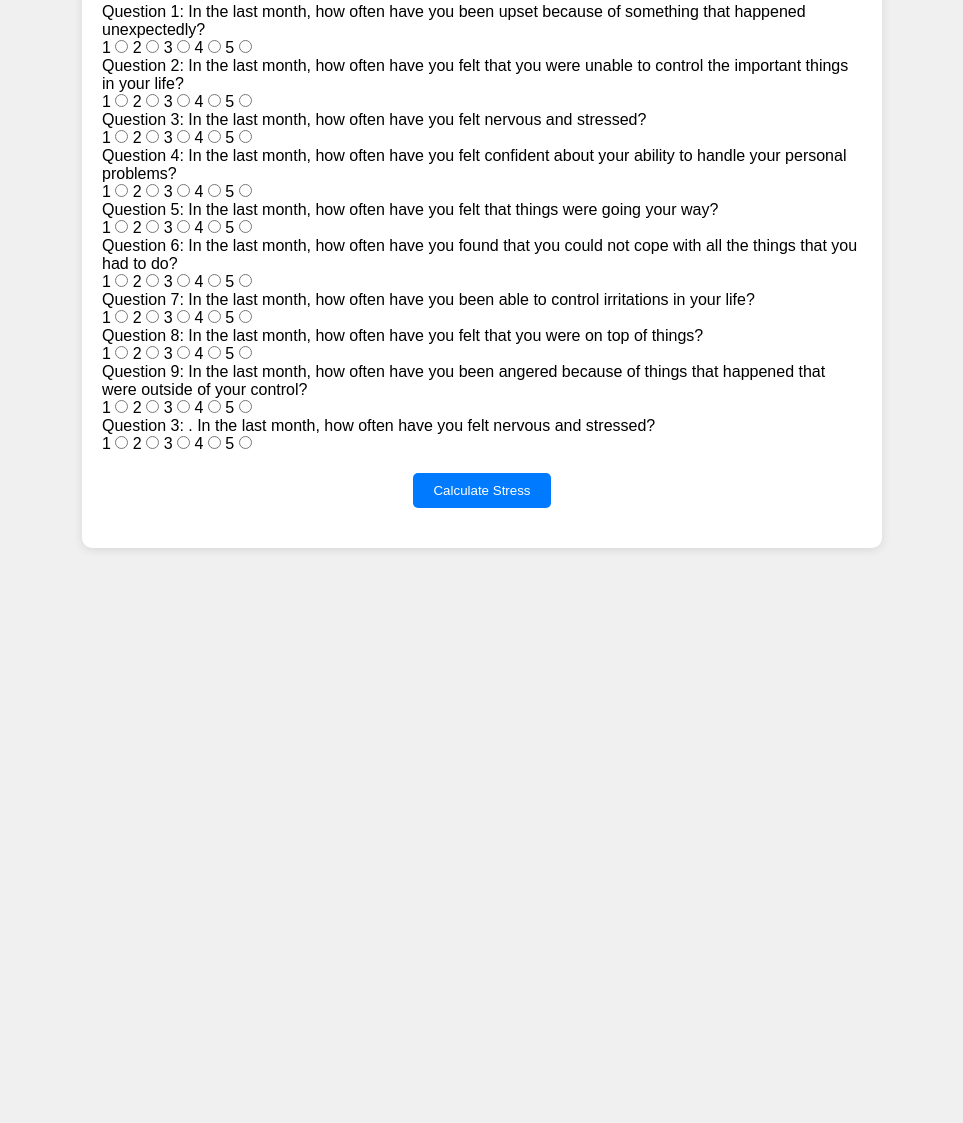
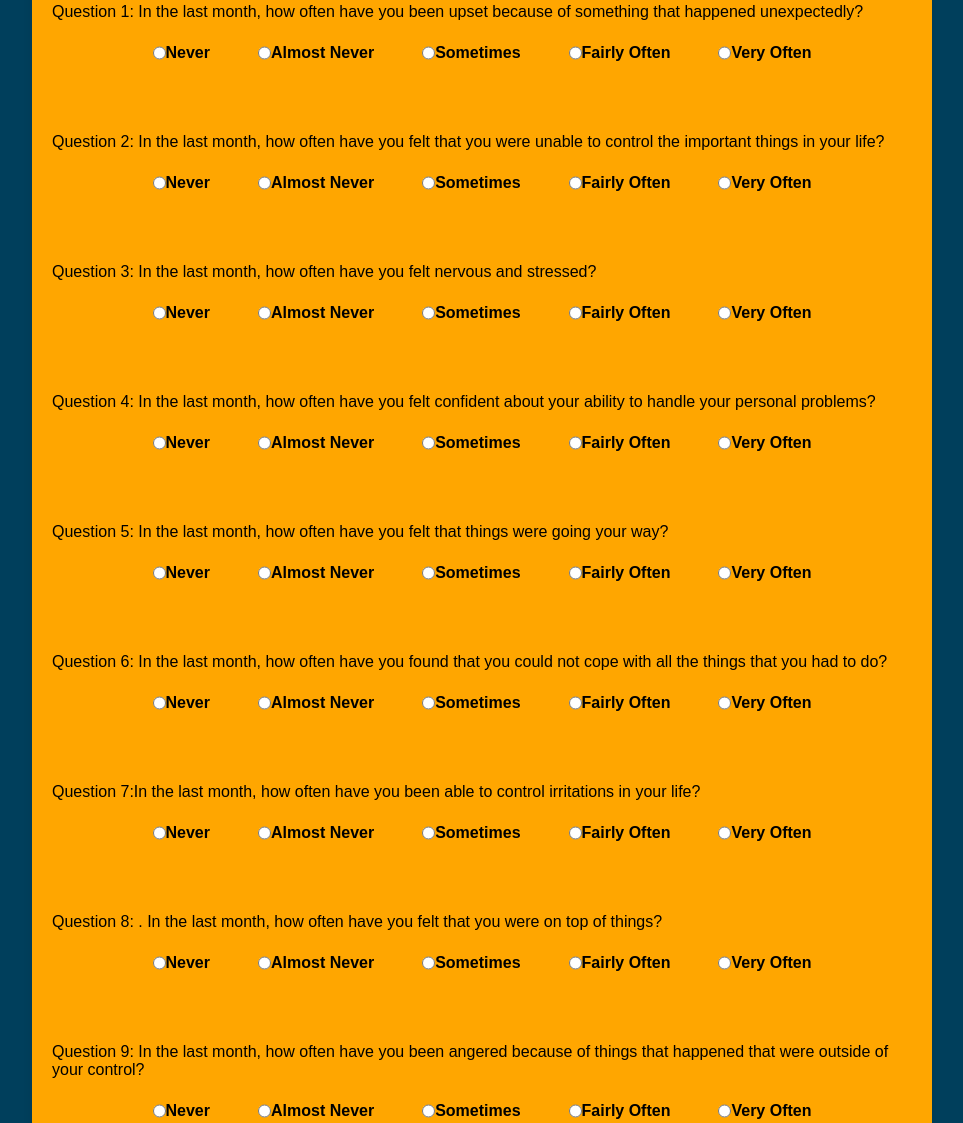
Before and after one commit to sana-45/sana-45.github.io, a plain HTML site: page index.html in a window 1280 px wide. Shown: the part 124-1247 px from the top of the page, without its empty margins (158-1121 px from the left). Before the commit the page ends 800 px from the top, so only its background shows below. Drawn offline with Linux system fonts and the light colour scheme.

Commit message:
bg color and script updated

```diff
--- a/index.css
+++ b/index.css
@@ -7,17 +7,26 @@ body {
     font-family: Arial, sans-serif;
     margin: 0;
     padding: 0;
-    background-color: #f0f0f0;
+    background-color: #003f5c;
+  }
+
+  label{
+    font-weight: 700;
+  }
+  p{
+    width: 100%;
   }
 
   .container {
-    max-width: 800px;
+    max-width: 900px;
     margin: 50px auto;
     padding: 20px;
-    background-color: white;
+    background-color: #ffa600;
     border-radius: 10px;
     box-shadow: 0 2px 10px rgba(0, 0, 0, 0.1);
   }
+
+
 
   h1 {
     text-align: center;
@@ -25,7 +34,29 @@ body {
   }
 
   form {
-    /* Your form styles here */
+    display: flex;
+    flex-direction: column;
+    gap: 3em;
+
+    .question{
+      display: flex;
+      flex-direction: column;
+      align-items: center;
+
+
+    }
+  }
+
+  main{
+    height: 4rem;
+    display: flex;
+    align-items: center;
+    gap: 3rem;
+
+    div{
+      display: flex;
+      flex-direction: row-reverse;
+    }
   }
 
   button {
--- a/index.html
+++ b/index.html
@@ -14,164 +14,291 @@
       <div class="question">
         <p>Question 1: In the last month, how often have you been upset because of something that
           happened unexpectedly?</p>
-        <label for="q1_1">1</label>
-        <input type="radio" name="q1" id="q1_1" value="1" required>
-        <label for="q1_2">2</label>
-        <input type="radio" name="q1" id="q1_2" value="2">
-        <label for="q1_3">3</label>
-        <input type="radio" name="q1" id="q1_3" value="3">
-        <label for="q1_4">4</label>
-        <input type="radio" name="q1" id="q1_4" value="4">
-        <label for="q1_5">5</label>
-        <input type="radio" name="q1" id="q1_5" value="5">
+          <main>
+                <div>
+                  <label for="q1_1">Never</label>
+                  <input type="radio" name="q1" id="q1_1" value="0" required>
+                </div>
+                <div>
+                  <label for="q1_2">Almost Never</label>
+                  <input type="radio" name="q1" id="q1_2" value="1">
+                </div>
+                <div>
+                  <label for="q1_3">Sometimes</label>
+                  <input type="radio" name="q1" id="q1_3" value="2">
+                </div>
+                <div>
+                  <label for="q1_4">Fairly Often</label>
+                  <input type="radio" name="q1" id="q1_4" value="3">
+                </div>
+                <div>
+                  <label for="q1_5">Very Often</label>
+                  <input type="radio" name="q1" id="q1_5" value="4">
+                </div>
+                </main>
       </div>
 
       <div class="question">
         <p>Question 2: In the last month, how often have you felt that you were unable to control the
           important things in your life?</p>
-        <label for="q2_1">1</label>
-        <input type="radio" name="q2" id="q2_1" value="1" required>
-        <label for="q2_2">2</label>
-        <input type="radio" name="q2" id="q2_2" value="2">
-        <label for="q2_3">3</label>
-        <input type="radio" name="q2" id="q2_3" value="3">
-        <label for="q2_4">4</label>
-        <input type="radio" name="q2" id="q2_4" value="4">
-        <label for="q2_5">5</label>
-        <input type="radio" name="q2" id="q2_5" value="5">
+          <main>
+                <div>
+                  <label for="q2_1">Never</label>
+                  <input type="radio" name="q2" id="q2_1" value="0" required>
+                </div>
+                <div>
+                  <label for="q2_2">Almost Never</label>
+                  <input type="radio" name="q2" id="q2_2" value="1">
+                </div>
+                <div>
+                  <label for="q2_3">Sometimes</label>
+                  <input type="radio" name="q2" id="q2_3" value="2">
+                </div>
+                <div>
+                  <label for="q2_4">Fairly Often</label>
+                  <input type="radio" name="q2" id="q2_4" value="3">
+                </div>
+                <div>
+                  <label for="q2_5">Very Often</label>
+                  <input type="radio" name="q2" id="q2_5" value="4">
+                </div>
+                </main>
       </div>
 
       <div class="question">
         <p>Question 3: In the last month, how often have you felt nervous and stressed?</p>
-        <label for="q3_1">1</label>
-        <input type="radio" name="q3" id="q3_1" value="1" required>
-        <label for="q3_2">2</label>
-        <input type="radio" name="q3" id="q3_2" value="2">
-        <label for="q3_3">3</label>
-        <input type="radio" name="q3" id="q3_3" value="3">
-        <label for="q3_4">4</label>
-        <input type="radio" name="q3" id="q3_4" value="4">
-        <label for="q3_5">5</label>
-        <input type="radio" name="q3" id="q3_5" value="5">
+        <main>
+                <div>
+                  <label for="q3_1">Never</label>
+                  <input type="radio" name="q3" id="q3_1" value="0" required>
+                </div>
+                <div>
+                  <label for="q3_2">Almost Never</label>
+                  <input type="radio" name="q3" id="q3_2" value="1">
+                </div>
+                <div>
+                  <label for="q3_3">Sometimes</label>
+                  <input type="radio" name="q3" id="q3_3" value="2">
+                </div>
+                <div>
+                  <label for="q3_4">Fairly Often</label>
+                  <input type="radio" name="q3" id="q3_4" value="3">
+                </div>
+                <div>
+                  <label for="q3_5">Very Often</label>
+                  <input type="radio" name="q3" id="q3_5" value="4">
+                </div>
+                </main>
       </div>
 
       <div class="question">
         <p>Question 4: In the last month, how often have you felt confident about your ability to handle
           your personal problems?</p>
-        <label for="q4_1">1</label>
-        <input type="radio" name="q4" id="q4_1" value="1" required>
-        <label for="q4_2">2</label>
-        <input type="radio" name="q4" id="q4_2" value="2">
-        <label for="q4_3">3</label>
-        <input type="radio" name="q4" id="q4_3" value="3">
-        <label for="q4_4">4</label>
-        <input type="radio" name="q4" id="q4_4" value="4">
-        <label for="q4_5">5</label>
-        <input type="radio" name="q4" id="q4_5" value="5">
+          <main>
+                <div>
+                  <label for="q4_1">Never</label>
+                  <input type="radio" name="q4" id="q4_1" value="4" required>
+                </div>
+                <div>
+                  <label for="q4_2">Almost Never</label>
+                  <input type="radio" name="q4" id="q4_2" value="3">
+                </div>
+                <div>
+                  <label for="q4_3">Sometimes</label>
+                  <input type="radio" name="q4" id="q4_3" value="2">
+                </div>
+                <div>
+                  <label for="q4_4">Fairly Often</label>
+                  <input type="radio" name="q4" id="q4_4" value="1">
+                </div>
+                <div>
+                  <label for="q4_5">Very Often</label>
+                  <input type="radio" name="q4" id="q4_5" value="0">
+                </div>
+                </main>
       </div>
 
       <div class="question">
-        <p>Question 5: In the last month, how often have you felt that things were going your way?
-        </p>
-        <label for="q5_1">1</label>
-        <input type="radio" name="q5" id="q5_1" value="1" required>
-        <label for="q5_2">2</label>
-        <input type="radio" name="q5" id="q5_2" value="2">
-        <label for="q5_3">3</label>
-        <input type="radio" name="q5" id="q5_3" value="3">
-        <label for="q5_4">4</label>
-        <input type="radio" name="q5" id="q5_4" value="4">
-        <label for="q5_5">5</label>
-        <input type="radio" name="q5" id="q5_5" value="5">
+        <p>Question 5: In the last month, how often have you felt that things were going your way?</p>
+        <main>
+                <div>
+                  <label for="q5_1">Never</label>
+                  <input type="radio" name="q5" id="q5_1" value="4" required>
+                </div>
+                <div>
+                  <label for="q5_2">Almost Never</label>
+                  <input type="radio" name="q5" id="q5_2" value="3">
+                </div>
+                <div>
+                  <label for="q5_3">Sometimes</label>
+                  <input type="radio" name="q5" id="q5_3" value="2">
+                </div>
+                <div>
+                  <label for="q5_4">Fairly Often</label>
+                  <input type="radio" name="q5" id="q5_4" value="1">
+                </div>
+                <div>
+                  <label for="q5_5">Very Often</label>
+                  <input type="radio" name="q5" id="q5_5" value="0">
+                </div>
+                </main>
       </div>
 
       <div class="question">
         <p>Question 6: In the last month, how often have you found that you could not cope with
           all the things that you had to do?</p>
-        <label for="q6_1">1</label>
-        <input type="radio" name="q6" id="q6_1" value="1" required>
-        <label for="q6_2">2</label>
-        <input type="radio" name="q6" id="q6_2" value="2">
-        <label for="q6_3">3</label>
-        <input type="radio" name="q6" id="q6_3" value="3">
-        <label for="q6_4">4</label>
-        <input type="radio" name="q6" id="q6_4" value="4">
-        <label for="q6_5">5</label>
-        <input type="radio" name="q6" id="q6_5" value="5">
+          <main>
+                <div>
+                  <label for="q6_1">Never</label>
+                  <input type="radio" name="q6" id="q6_1" value="0" required>
+                </div>
+                <div>
+                  <label for="q6_2">Almost Never</label>
+                  <input type="radio" name="q6" id="q6_2" value="1">
+                </div>
+                <div>
+                  <label for="q6_3">Sometimes</label>
+                  <input type="radio" name="q6" id="q6_3" value="2">
+                </div>
+                <div>
+                  <label for="q6_4">Fairly Often</label>
+                  <input type="radio" name="q6" id="q6_4" value="3">
+                </div>
+                <div>
+                  <label for="q6_5">Very Often</label>
+                  <input type="radio" name="q6" id="q6_5" value="4">
+                </div>
+                </main>
       </div>
 
       <div class="question">
-        <p>Question 7: In the last month, how often have you been able to control irritations in
+        <p>Question 7:In the last month, how often have you been able to control irritations in
           your life?</p>
-        <label for="q7_1">1</label>
-        <input type="radio" name="q7" id="q7_1" value="1" required>
-        <label for="q7_2">2</label>
-        <input type="radio" name="q7" id="q7_2" value="2">
-        <label for="q7_3">3</label>
-        <input type="radio" name="q7" id="q7_3" value="3">
-        <label for="q7_4">4</label>
-        <input type="radio" name="q7" id="q7_4" value="4">
-        <label for="q7_5">5</label>
-        <input type="radio" name="q7" id="q7_5" value="5">
+          <main>
+                <div>
+                  <label for="q7_1">Never</label>
+                  <input type="radio" name="q7" id="q7_1" value="4" required>
+                </div>
+                <div>
+                  <label for="q7_2">Almost Never</label>
+                  <input type="radio" name="q7" id="q7_2" value="3">
+                </div>
+                <div>
+                  <label for="q7_3">Sometimes</label>
+                  <input type="radio" name="q7" id="q7_3" value="2">
+                </div>
+                <div>
+                  <label for="q7_4">Fairly Often</label>
+                  <input type="radio" name="q7" id="q7_4" value="1">
+                </div>
+                <div>
+                  <label for="q7_5">Very Often</label>
+                  <input type="radio" name="q7" id="q7_5" value="0">
+                </div>
+                </main>
       </div>
 
       <div class="question">
-        <p>Question 8:  In the last month, how often have you felt that you were on top of things?</p>
-        <label for="q8_1">1</label>
-        <input type="radio" name="q8" id="q8_1" value="1" required>
-        <label for="q8_2">2</label>
-        <input type="radio" name="q8" id="q8_2" value="2">
-        <label for="q8_3">3</label>
-        <input type="radio" name="q8" id="q8_3" value="3">
-        <label for="q8_4">4</label>
-        <input type="radio" name="q8" id="q8_4" value="4">
-        <label for="q8_5">5</label>
-        <input type="radio" name="q8" id="q8_5" value="5">
+        <p>Question 8: . In the last month, how often have you felt that you were on top of things?</p>
+        <main>
+                <div>
+                  <label for="q8_1">Never</label>
+                  <input type="radio" name="q8" id="q8_1" value="4" required>
+                </div>
+                <div>
+                  <label for="q8_2">Almost Never</label>
+                  <input type="radio" name="q8" id="q8_2" value="3">
+                </div>
+                <div>
+                  <label for="q8_3">Sometimes</label>
+                  <input type="radio" name="q8" id="q8_3" value="2">
+                </div>
+                <div>
+                  <label for="q8_4">Fairly Often</label>
+                  <input type="radio" name="q8" id="q8_4" value="1">
+                </div>
+                <div>
+                  <label for="q8_5">Very Often</label>
+                  <input type="radio" name="q8" id="q8_5" value="0">
+                </div>
+                </main>
       </div>
 
       <div class="question">
-        <p>Question 9:  In the last month, how often have you been angered because of things that
+        <p>Question 9: In the last month, how often have you been angered because of things that
           happened that were outside of your control?</p>
-        <label for="q9_1">1</label>
-        <input type="radio" name="q9" id="q9_1" value="1" required>
-        <label for="q9_2">2</label>
-        <input type="radio" name="q9" id="q9_2" value="2">
-        <label for="q9_3">3</label>
-        <input type="radio" name="q9" id="q9_3" value="3">
-        <label for="q9_4">4</label>
-        <input type="radio" name="q9" id="q9_4" value="4">
-        <label for="q9_5">5</label>
-        <input type="radio" name="q9" id="q9_5" value="5">
+          <main>
+                <div>
+                  <label for="q9_1">Never</label>
+                  <input type="radio" name="q9" id="q9_1" value="0" required>
+                </div>
+                <div>
+                  <label for="q9_2">Almost Never</label>
+                  <input type="radio" name="q9" id="q9_2" value="1">
+                </div>
+                <div>
+                  <label for="q9_3">Sometimes</label>
+                  <input type="radio" name="q9" id="q9_3" value="2">
+                </div>
+                <div>
+                  <label for="q9_4">Fairly Often</label>
+                  <input type="radio" name="q9" id="q9_4" value="3">
+                </div>
+                <div>
+                  <label for="q9_5">Very Often</label>
+                  <input type="radio" name="q9" id="q9_5" value="4">
+                </div>
+                </main>
       </div>
 
       <div class="question">
-        <p>Question 3: . In the last month, how often have you felt nervous and stressed?</p>
-        <label for="q10_1">1</label>
-        <input type="radio" name="q10" id="q10_1" value="1" required>
-        <label for="q10_2">2</label>
-        <input type="radio" name="q10" id="q10_2" value="2">
-        <label for="q10_3">3</label>
-        <input type="radio" name="q10" id="q10_3" value="3">
-        <label for="q10_4">4</label>
-        <input type="radio" name="q10" id="q10_4" value="4">
-        <label for="q10_5">5</label>
-        <input type="radio" name="q10" id="q10_5" value="5">
+        <p>Question 1: In the last month, how often have you been upset because of something that
+          happened unexpectedly?</p>
+          <main>
+                <div>
+                  <label for="q10_1">Never</label>
+                  <input type="radio" name="q10" id="q10_1" value="0" required>
+                </div>
+                <div>
+                  <label for="q10_2">Almost Never</label>
+                  <input type="radio" name="q10" id="q10_2" value="1">
+                </div>
+                <div>
+                  <label for="q10_3">Sometimes</label>
+                  <input type="radio" name="q10" id="q10_3" value="2">
+                </div>
+                <div>
+                  <label for="q10_4">Fairly Often</label>
+                  <input type="radio" name="q10" id="q10_4" value="3">
+                </div>
+                <div>
+                  <label for="q10_5">Very Often</label>
+                  <input type="radio" name="q10" id="q10_5" value="4">
+                </div>
+                </main>
       </div>
-
-
 
     </form>
     <button id="calculateBtn">Calculate Stress</button>
+    <button id="reset" type="button" onclick="resetSelections()">Reset Selections</button>
     <div id="result" class="hidden">
       <h2>Your stress level is: <span id="stressLevel">0</span></h2>
       <p>Suggested activities to relieve stress:</p>
+      <main>
+      <div>
       <ul id="suggestions">
         <!-- Suggestions will be added here dynamically -->
+    </div>
+    <div>
       </ul>
     </div>
+  <div></div>
+
   </div>
   <script src="index.js">
 
   </script>
 </body>
 </html>
+
+</main>
--- a/index.js
+++ b/index.js
@@ -1,27 +1,38 @@
 document.addEventListener("DOMContentLoaded", () => {
   const form = document.getElementById("stressForm");
   const calculateBtn = document.getElementById("calculateBtn");
+  const resetBtn = document.getElementById("reset");
   const resultDiv = document.getElementById("result");
   const stressLevelSpan = document.getElementById("stressLevel");
   const suggestionsList = document.getElementById("suggestions");
+  const input = document.getElementsByTagName("input")
 
   calculateBtn.addEventListener("click", calculateStress);
+  resetBtn.addEventListener("click", resetSelections);
+
+
+  function resetSelections() {
+
+    // Loop through the radio buttons and uncheck them
+    for (var i = 0; i < input.length; i++) {
+      input[i].checked = false;
+    }
+  }
+
 
   function calculateStress(event) {
     event.preventDefault();
-
     let stressLevel = 0;
-    let sumValue = 0;
 
     // Loop through the form inputs and calculate stress level
-    for (let i = 0; i < form.elements.length; i++) {
-      if (form.elements[i].checked) {
-        stressLevel += parseInt(form.elements[i].value);
+    for (let i = 0; i < 50; i++) {
+      if (input[i].checked) {
+        stressLevel += parseInt(input[i].value);
       }
     }
 
     // Calculate average stress level
-    console.log("Stresslevel" + stressLevel)
+    console.log("Stresslevel" + "" + stressLevel)
 
     // Update the UI with stress level and suggestions
     stressLevelSpan.textContent = stressLevel.toFixed(2);
@@ -29,7 +40,9 @@ document.addEventListener("DOMContentLoaded", () => {
     resultDiv.classList.remove("hidden");
   }
   console.log(form.elements.length);
-  console.log(form.elements[1].type);
+  for (let i = 0; i < 50; i++) {
+    console.log(input[i].value);
+  }
 
 
   function generateSuggestions(stressLevel) {
```
